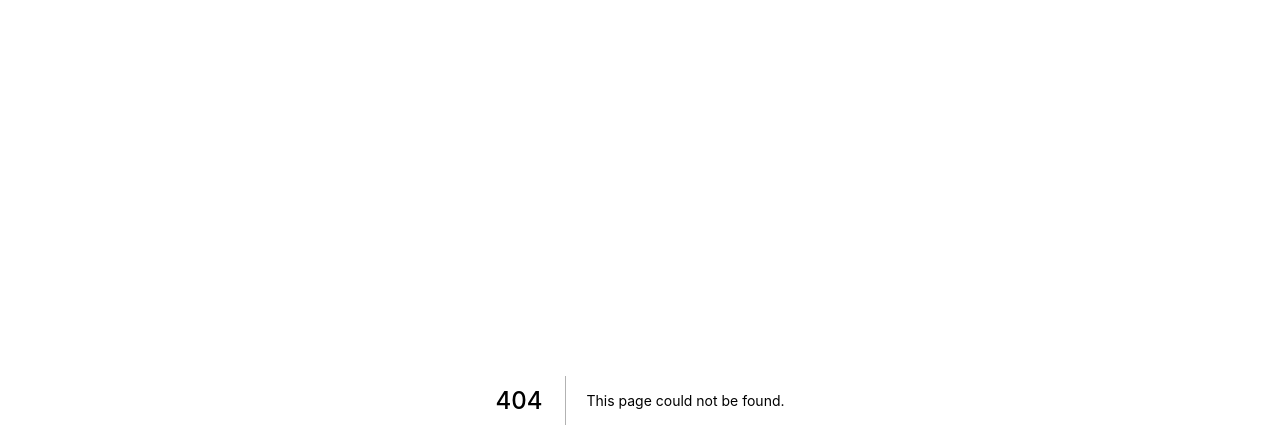
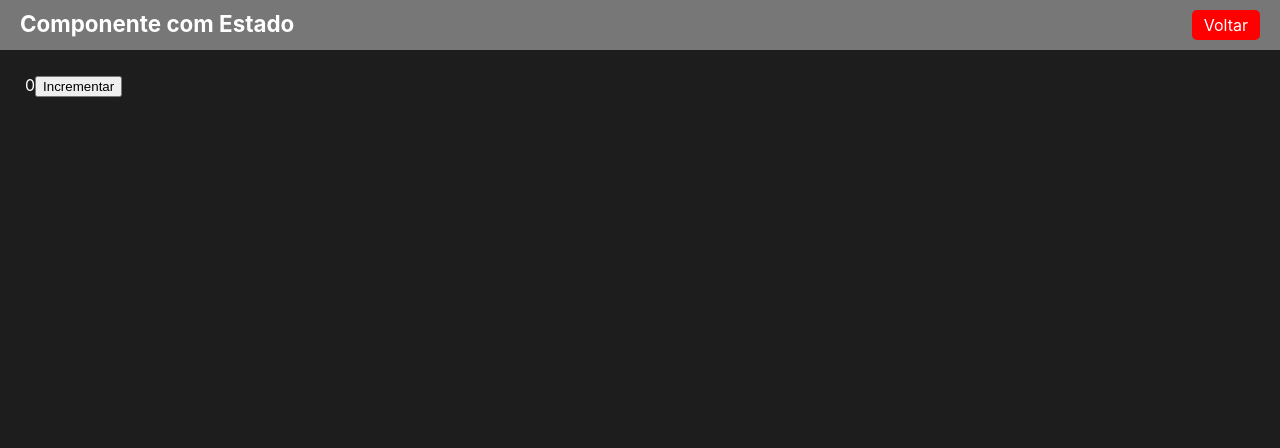
Before and after one commit to galenomoon/ReactFundamentals_2, a Next.js app: page /estado in a window 1280 px wide. Before the commit this address had no page. Shown: the top 448 px of the page. Built offline with nearby package versions, Linux system fonts and the light colour scheme.

Commit message:
Using useState()

```diff
--- a/package.json
+++ b/package.json
@@ -8,9 +8,9 @@
     "lint": "next lint"
   },
   "dependencies": {
-    "next": "12.0.8",
-    "react": "17.0.2",
-    "react-dom": "17.0.2"
+    "next": "^12.0.8",
+    "react": "^17.0.2",
+    "react-dom": "^17.0.2"
   },
   "devDependencies": {
     "eslint": "8.7.0",
--- /dev/null
+++ b/src/pages/estado.jsx
@@ -0,0 +1,20 @@
+import { useState } from "react";
+import Layout from "../components/Layout";
+
+export default function Estado() {
+
+
+    const state = useState(0)
+    let number = state[0]
+    let setNumber = state[1]
+
+    function incrementar() {
+        setNumber(number + 1)
+    }
+    return (
+        <Layout title="Componente com Estado">
+            <span>{number}</span>
+            <button onClick={incrementar}>Incrementar</button>
+        </Layout>
+    )
+}
--- a/src/pages/index.jsx
+++ b/src/pages/index.jsx
@@ -8,7 +8,7 @@ export default function Home() {
         justifyContent: "center",
         alignItems: "center",
         height: "100vh",
-        flexWrap: "wrap"
+        flexWrap: "wrap",
       }}
     >
       <Navigator texto="Estilo" destino="/estiloso" />
@@ -16,6 +16,7 @@ export default function Home() {
       <Navigator texto="JSX" destino="/jsx" />
       <Navigator texto="Navegação #01" destino="/navegation" />
       <Navigator texto="Navegação #02" destino="/cliente/sp_2/123" />
+      <Navigator texto="State" destino="/estado" />
     </div>
   );
 }
```
Also changed, not shown: 1 other file (tests, documents, lock files or other folders).
